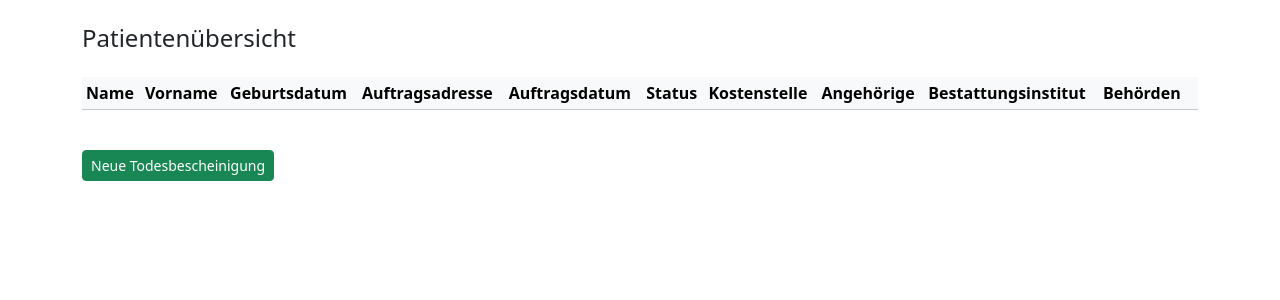
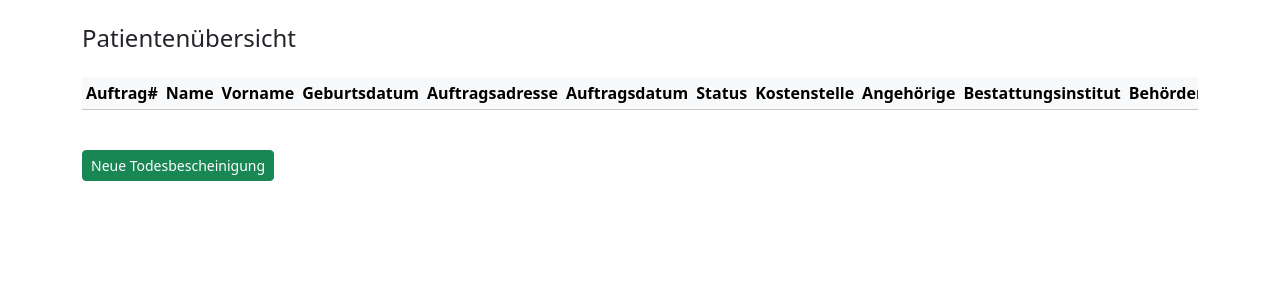
Before and after one commit to ngin10011/lsb_app, a Flask app: page /patients/ in a window 1280 px wide. Shown: the part 56-356 px from the top of the page. Run offline with Flask 3, Linux system fonts and the light colour scheme; data that the repository does not hold is empty.

Commit message:
patient overview auftragsnummer hinzugefügt

```diff
--- a/lsb_app/templates/patients/overview.html
+++ b/lsb_app/templates/patients/overview.html
@@ -14,6 +14,7 @@
   <table class="table table-sm table-striped align-middle">
     <thead class="table-light">
       <tr>
+        <th>Auftrag#</th>
         <th>Name</th>
         <th>Vorname</th>
         <th>Geburtsdatum</th>
@@ -32,6 +33,8 @@
       {% for p in patients %}
       {% set a = p.auftrag %}
       <tr>
+        <td>{{ a.auftragsnummer }}</td>
+
         <td>{{ p.name }}</td>
         <td>{{ p.vorname }}</td>
         <td>{{ p.geburtsdatum.strftime('%d.%m.%Y') if p.geburtsdatum else '—' }}</td>
```
